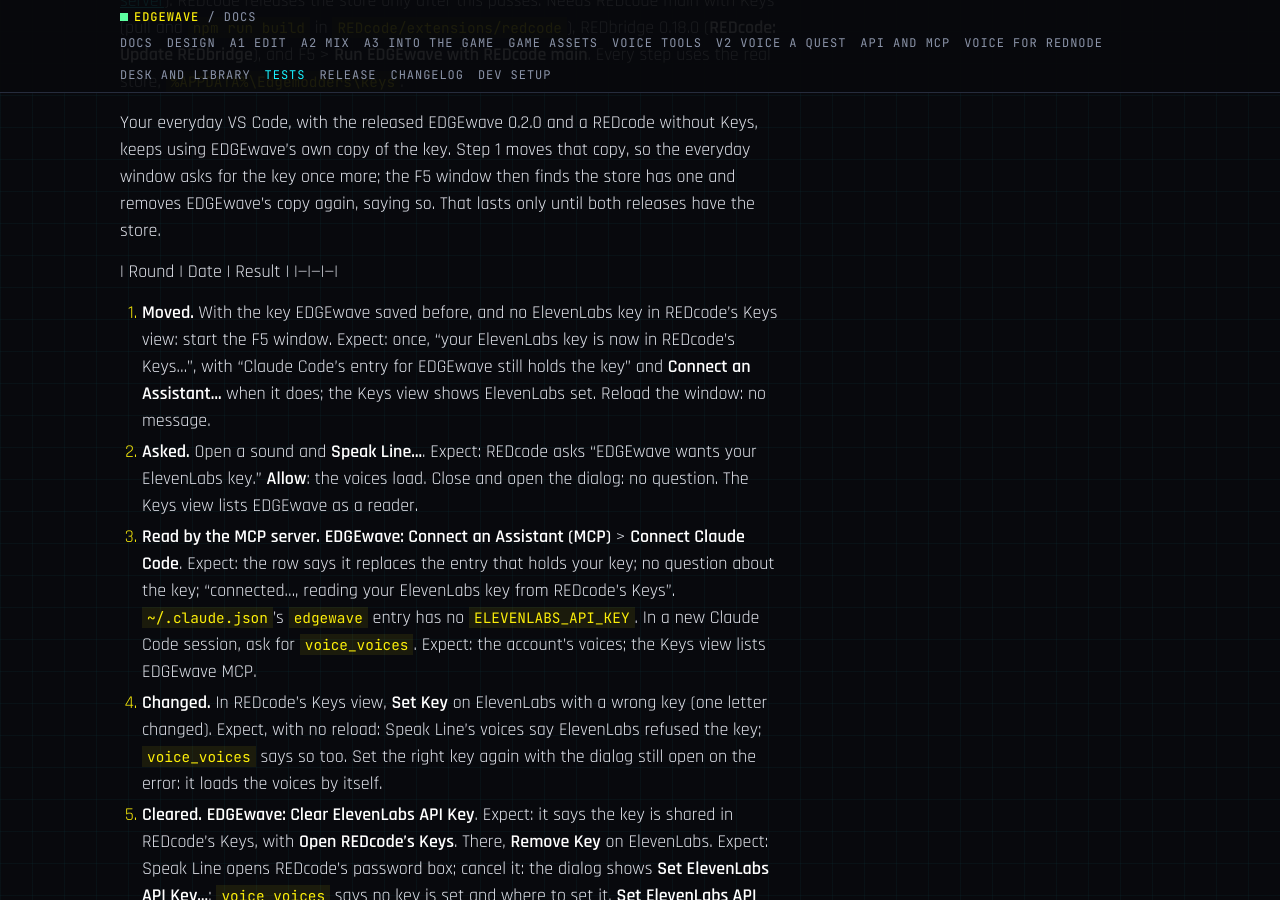
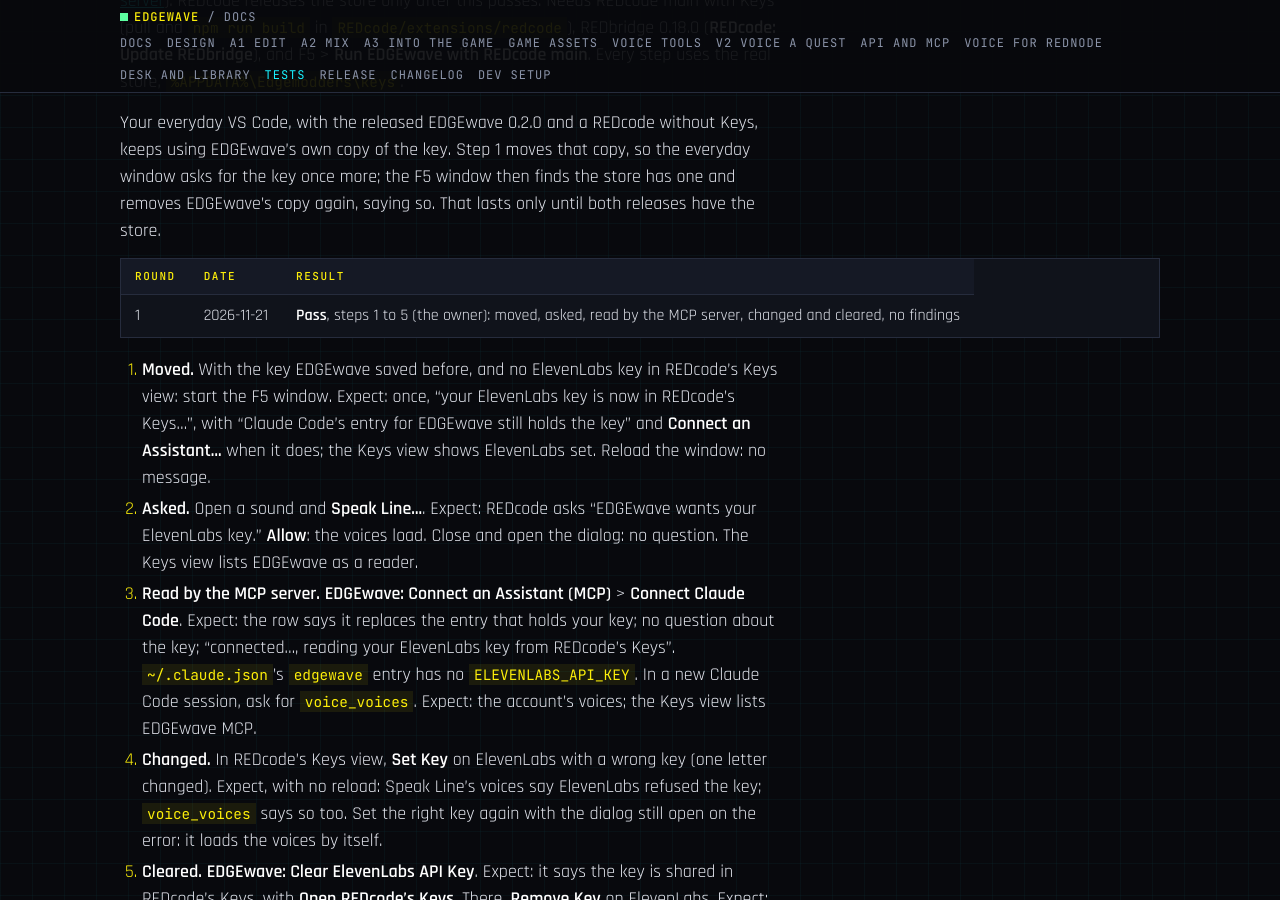
Before and after one commit to Edgemodders/EDGEwave, a Jekyll site: the page built from docs/testing.md, in a window 1280 px wide and 900 px high, scrolled down 29665 px. Built offline with Jekyll 4.4.1, drawn with Linux system fonts in a browser that asks for light colours; our own code applies the rules of GitHub Pages for plain Markdown files; some of the changed text lies outside the part shown.

Commit message:
Testing: the Shared keys hand test (#12) passes, steps 1 to 5
Co-Authored-By: Claude Opus 5.5 <noreply@anthropic.com>

```diff
--- a/docs/testing.md
+++ b/docs/testing.md
@@ -27,7 +27,7 @@ Last updated 2026-10-24.
 | [Sounds view: Project and Recent hand test](#sounds-view-project-and-recent) | By hand, F5 | A1 | 2026-11-06 | Pass, with step 8; the outside mix is a known gap, fixed in the Project view (2026-11-16) |
 | [Speaking a line with timings hand test](#speaking-a-line-with-timings) | By hand, F5, with an ElevenLabs key (spends credits) | #13 | 2026-11-21 | Partly run: steps 2 and 3 pass after a better clone; 1, 4, 5 and 6 to run. The real check of ElevenLabs' timings passed 2026-11-20 by script ([API](api.html#speaking-a-line-with-timings)) |
 | [Desk, Project and Library hand test](#desk-project-and-library) | By hand, F5 | Desk and Library | 2026-11-16 | Pass, first round, steps 1 to 15, with four findings fixed during it |
-| [Shared keys hand test](#shared-keys) | By hand, F5 with REDcode main and REDbridge 0.18.0, an ElevenLabs key | #12 | | Not run |
+| [Shared keys hand test](#shared-keys) | By hand, F5 with REDcode main and REDbridge 0.18.0, an ElevenLabs key | #12 | 2026-11-21 | Pass, first round, steps 1 to 5 |
 
 ## Automated
 
@@ -431,6 +431,7 @@ Your everyday VS Code, with the released EDGEwave 0.2.0 and a REDcode without Ke
 
 | Round | Date | Result |
 |---|---|---|
+| 1 | 2026-11-21 | **Pass**, steps 1 to 5 (the owner): moved, asked, read by the MCP server, changed and cleared, no findings |
 
 1. **Moved.** With the key EDGEwave saved before, and no ElevenLabs key in REDcode's Keys view: start the F5 window. Expect: once, "your ElevenLabs key is now in REDcode's Keys…", with "Claude Code's entry for EDGEwave still holds the key" and **Connect an Assistant…** when it does; the Keys view shows ElevenLabs set. Reload the window: no message.
 2. **Asked.** Open a sound and **Speak Line…**. Expect: REDcode asks "EDGEwave wants your ElevenLabs key." **Allow**: the voices load. Close and open the dialog: no question. The Keys view lists EDGEwave as a reader.
```
Also changed, not shown: CLAUDE.md (+1 -1 lines).
